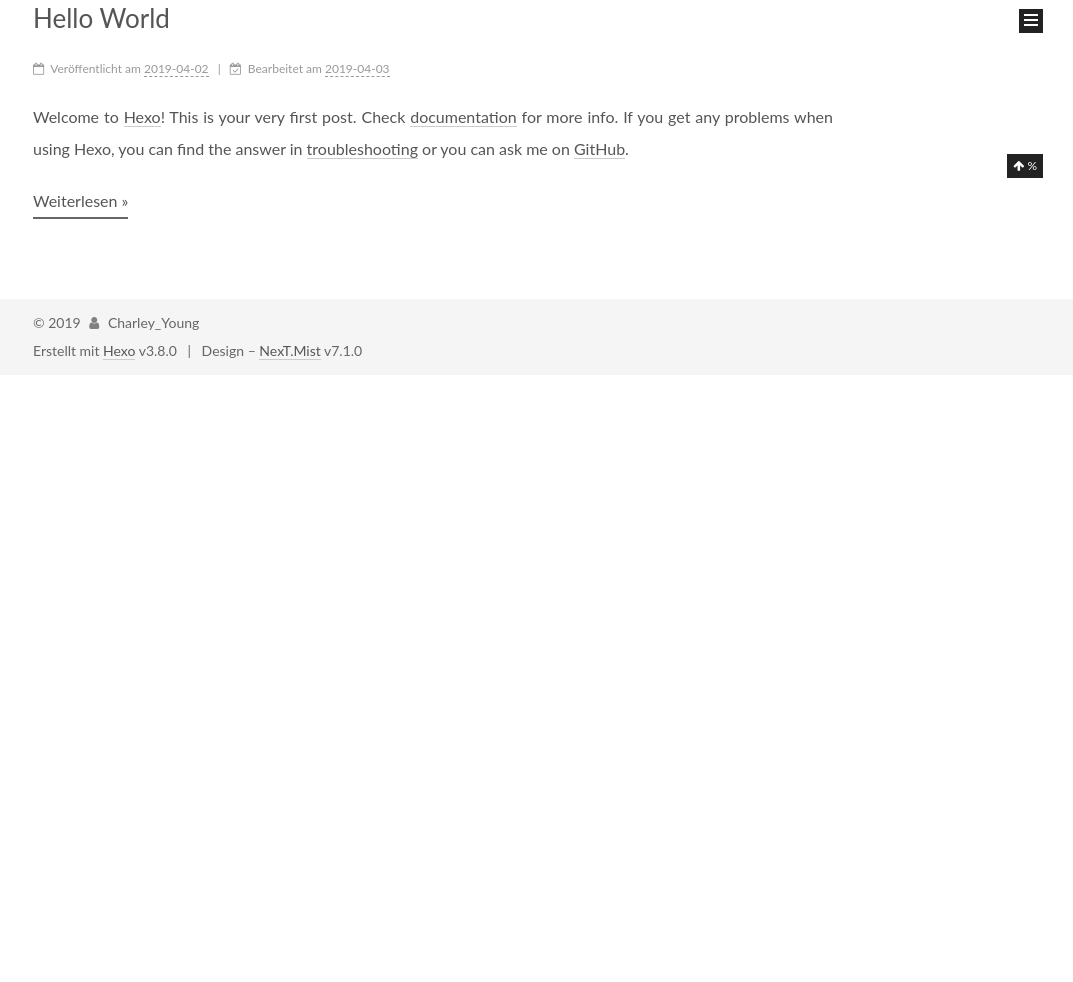
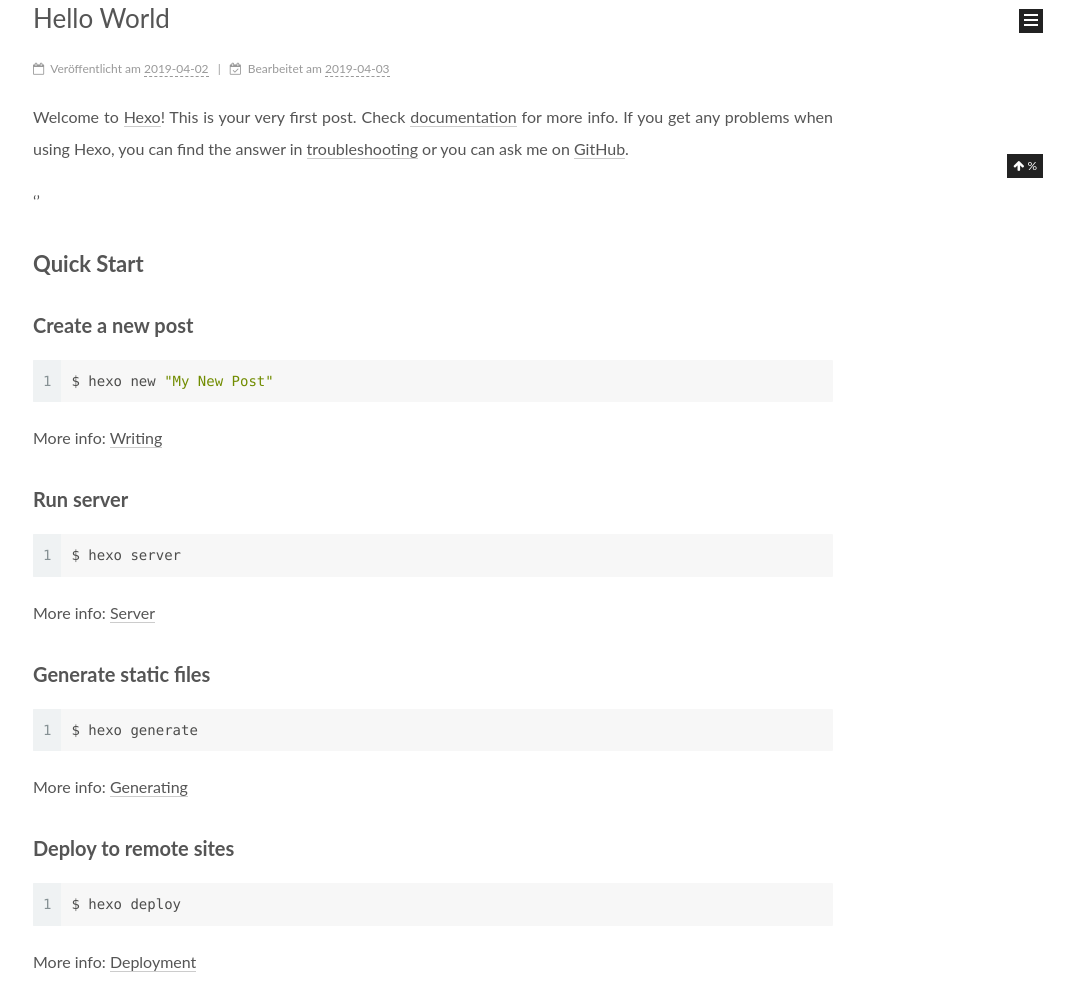
Before and after one commit to CharleyYoung/CharleyYoung.github.io, a plain HTML site: page index.html in a window 1280 px wide. Shown: the part 722-1704 px from the top of the page, without its empty margins (207-1280 px from the left). Before the commit the page ends 1097 px from the top, so only its background shows below. Drawn offline with Linux system fonts and the light colour scheme.

Commit message:
Site updated: 2019-04-03 21:26:31

```diff
--- a/css/main.css
+++ b/css/main.css
@@ -1760,7 +1760,7 @@
   width: 4px;
   height: 4px;
   border-radius: 50%;
-  background: #afd2ff;
+  background: #ff3258;
 }
 .feed-link,
 .chat {
--- a/index.html
+++ b/index.html
@@ -493,7 +493,7 @@
 
                   <span class="post-meta-item-text">Bearbeitet am</span>
 
-                <time title="Geändert am: 2019-04-03 21:11:31" itemprop="dateModified" datetime="2019-04-03T21:11:31+09:00">2019-04-03</time>
+                <time title="Geändert am: 2019-04-03 21:26:12" itemprop="dateModified" datetime="2019-04-03T21:26:12+09:00">2019-04-03</time>
 
 
           </span>
@@ -528,16 +528,19 @@
 
 
 
-          <p>Welcome to <a href="https://hexo.io/" target="_blank" rel="noopener">Hexo</a>! This is your very first post. Check <a href="https://hexo.io/docs/" target="_blank" rel="noopener">documentation</a> for more info. If you get any problems when using Hexo, you can find the answer in <a href="https://hexo.io/docs/troubleshooting.html" target="_blank" rel="noopener">troubleshooting</a> or you can ask me on <a href="https://github.com/hexojs/hexo/issues" target="_blank" rel="noopener">GitHub</a>.</p>
-          <!--noindex-->
 
-            <div class="post-button text-center">
-              <a class="btn" href="/2019/04/02/hello-world/#more" rel="contents">
-                Weiterlesen &raquo;
-              </a>
-            </div>
+            <p>Welcome to <a href="https://hexo.io/" target="_blank" rel="noopener">Hexo</a>! This is your very first post. Check <a href="https://hexo.io/docs/" target="_blank" rel="noopener">documentation</a> for more info. If you get any problems when using Hexo, you can find the answer in <a href="https://hexo.io/docs/troubleshooting.html" target="_blank" rel="noopener">troubleshooting</a> or you can ask me on <a href="https://github.com/hexojs/hexo/issues" target="_blank" rel="noopener">GitHub</a>.</p>
+<p>‘’</p>
+<h2 id="Quick-Start"><a href="#Quick-Start" class="headerlink" title="Quick Start"></a>Quick Start</h2><h3 id="Create-a-new-post"><a href="#Create-a-new-post" class="headerlink" title="Create a new post"></a>Create a new post</h3><figure class="highlight bash"><table><tr><td class="gutter"><pre><span class="line">1</span><br></pre></td><td class="code"><pre><span class="line">$ hexo new <span class="string">"My New Post"</span></span><br></pre></td></tr></table></figure>
+<p>More info: <a href="https://hexo.io/docs/writing.html" target="_blank" rel="noopener">Writing</a></p>
+<h3 id="Run-server"><a href="#Run-server" class="headerlink" title="Run server"></a>Run server</h3><figure class="highlight bash"><table><tr><td class="gutter"><pre><span class="line">1</span><br></pre></td><td class="code"><pre><span class="line">$ hexo server</span><br></pre></td></tr></table></figure>
+<p>More info: <a href="https://hexo.io/docs/server.html" target="_blank" rel="noopener">Server</a></p>
+<h3 id="Generate-static-files"><a href="#Generate-static-files" class="headerlink" title="Generate static files"></a>Generate static files</h3><figure class="highlight bash"><table><tr><td class="gutter"><pre><span class="line">1</span><br></pre></td><td class="code"><pre><span class="line">$ hexo generate</span><br></pre></td></tr></table></figure>
+<p>More info: <a href="https://hexo.io/docs/generating.html" target="_blank" rel="noopener">Generating</a></p>
+<h3 id="Deploy-to-remote-sites"><a href="#Deploy-to-remote-sites" class="headerlink" title="Deploy to remote sites"></a>Deploy to remote sites</h3><figure class="highlight bash"><table><tr><td class="gutter"><pre><span class="line">1</span><br></pre></td><td class="code"><pre><span class="line">$ hexo deploy</span><br></pre></td></tr></table></figure>
+<p>More info: <a href="https://hexo.io/docs/deployment.html" target="_blank" rel="noopener">Deployment</a></p>
 
-          <!--/noindex-->
+
 
 
     </div>
```
Also changed, not shown: 2019/04/02/hello-world/index.html (+6 -6 lines).
